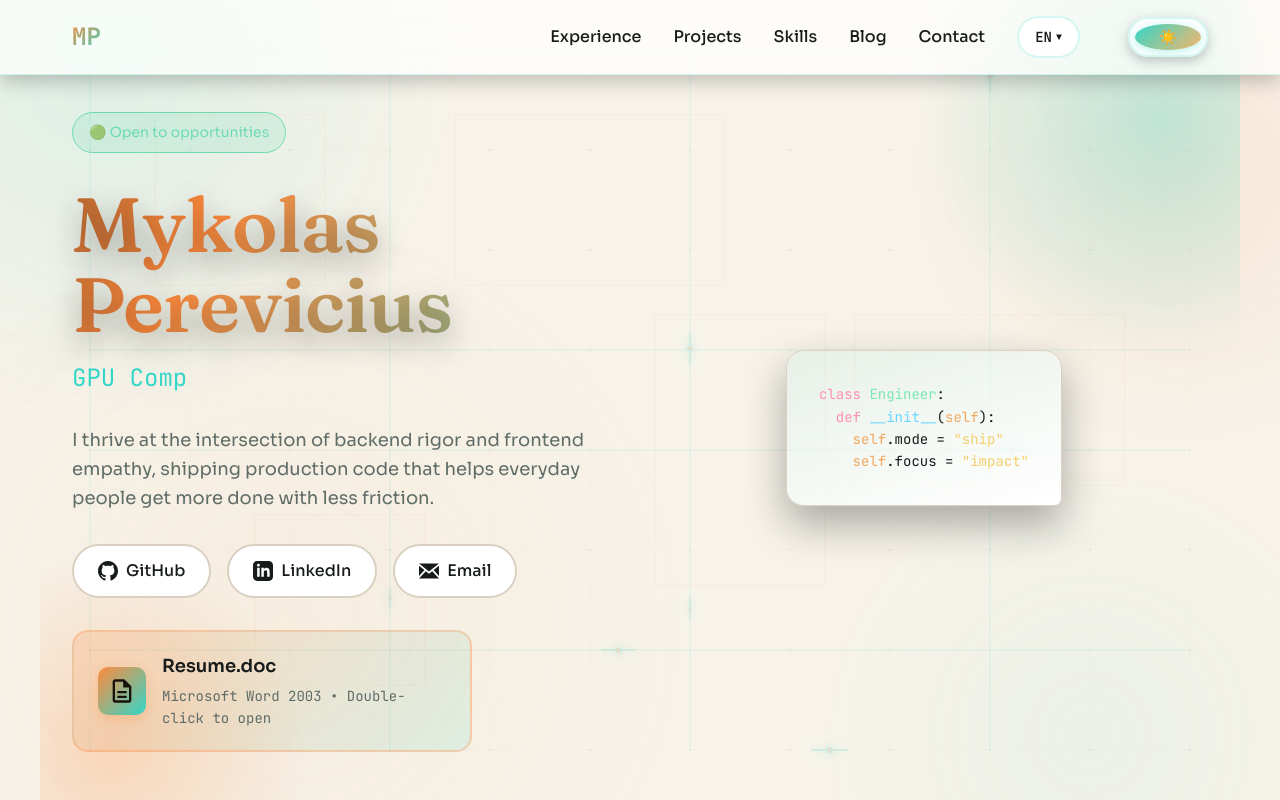
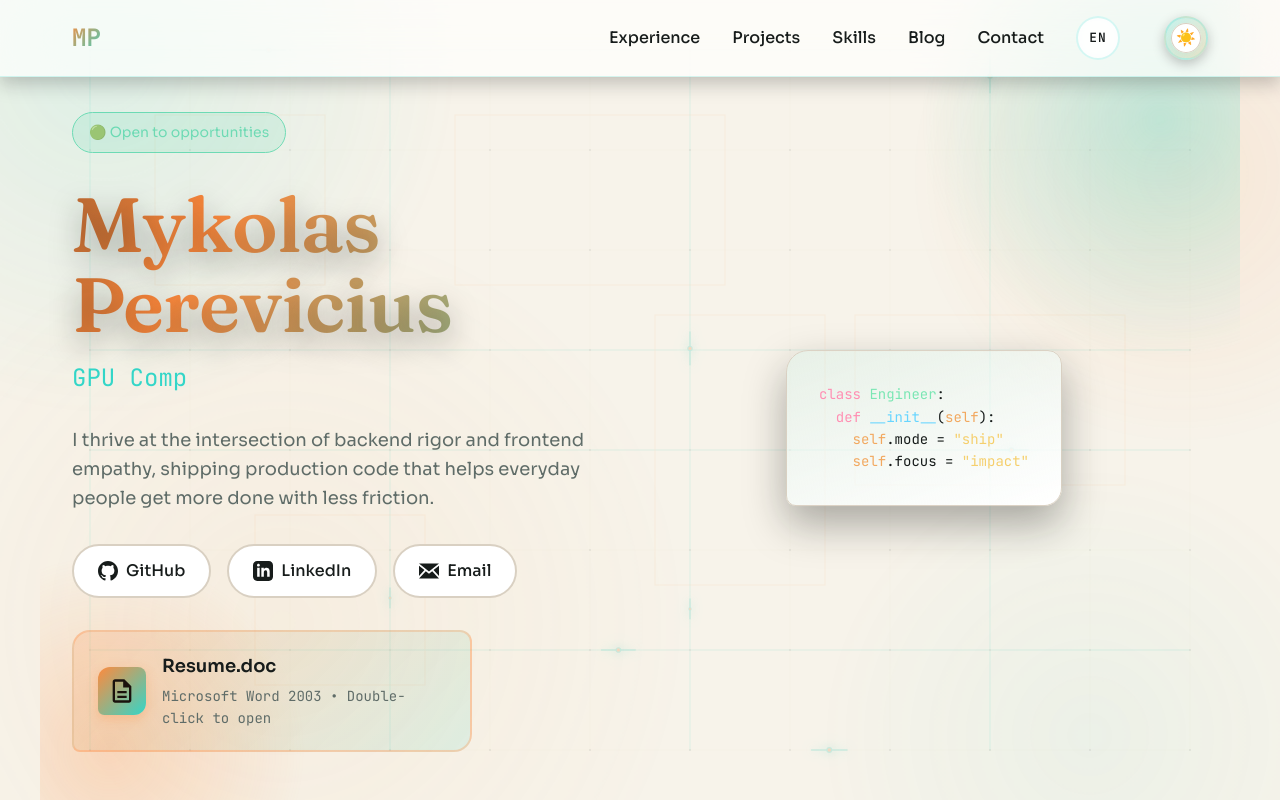
Before and after one commit to mykolas-perevicius/perevici.us, a website with bundled scripts: page index.html in a window 1280 px wide. Shown: the top 800 px of the page. Built offline with nearby package versions, Linux system fonts and the light colour scheme; no server answers; animation ran at ten frames a second; files whose address does not match are found by name.

Commit message:
Refine toggle shapes and edgy radii

```diff
--- a/css/components.css
+++ b/css/components.css
@@ -180,59 +180,51 @@
 
 .theme-toggle {
     position: relative;
-    background: var(--glass-bg);
+    background: linear-gradient(135deg, rgb(var(--primary-rgb) / 0.25), rgb(var(--accent-rgb) / 0.3));
     backdrop-filter: blur(10px);
     border: 2px solid var(--glass-border);
-    border-radius: var(--radius-pill);
+    border-radius: 50%;
     padding: 0;
-    width: 80px;
-    height: 40px;
+    width: 44px;
+    height: 44px;
+    display: grid;
+    place-items: center;
     cursor: pointer;
     transition: all 0.4s cubic-bezier(0.4, 0, 0.2, 1);
     overflow: hidden;
     box-shadow: 0 4px 12px rgb(var(--shadow-rgb) / 0.25);
     appearance: none;
-    --toggle-track-padding: 5px;
-    --toggle-knob-size: calc(100% - (var(--toggle-track-padding) * 2));
-    --toggle-knob-x: var(--toggle-track-padding);
 }
 
 .theme-toggle::before {
     content: '';
     position: absolute;
-    top: var(--toggle-track-padding);
-    left: var(--toggle-knob-x);
-    width: var(--toggle-knob-size);
-    height: var(--toggle-knob-size);
-    background: linear-gradient(135deg, var(--primary-color), var(--accent-color));
+    inset: 5px;
+    background: var(--bg-elev);
     border-radius: 50%;
+    box-shadow: inset 0 0 0 1px var(--border);
     transition: all 0.4s cubic-bezier(0.4, 0, 0.2, 1);
-    box-shadow: 0 2px 10px rgb(var(--primary-rgb) / 0.35);
+    z-index: 0;
 }
 
 .theme-toggle::after {
     content: '🌙';
     position: absolute;
-    top: var(--toggle-track-padding);
-    left: var(--toggle-knob-x);
-    width: var(--toggle-knob-size);
-    height: var(--toggle-knob-size);
-    display: flex;
-    align-items: center;
-    justify-content: center;
-    font-size: 0.9rem;
+    inset: 0;
+    display: grid;
+    place-items: center;
+    font-size: 1rem;
     line-height: 1;
     transition: all 0.4s cubic-bezier(0.4, 0, 0.2, 1);
     z-index: 1;
 }
 
 [data-theme="light"] .theme-toggle {
-    --toggle-knob-x: calc(100% - var(--toggle-track-padding) - var(--toggle-knob-size));
+    background: linear-gradient(135deg, rgb(var(--accent-rgb) / 0.25), rgb(var(--secondary-rgb) / 0.35));
 }
 
 [data-theme="light"] .theme-toggle::before {
-    background: linear-gradient(135deg, var(--accent-color), var(--secondary-color));
-    box-shadow: 0 2px 10px rgb(var(--accent-rgb) / 0.35);
+    box-shadow: inset 0 0 0 1px var(--border), 0 6px 16px rgb(var(--accent-rgb) / 0.18);
 }
 
 [data-theme="light"] .theme-toggle::after {
@@ -255,11 +247,14 @@
     background: var(--glass-bg);
     backdrop-filter: blur(10px);
     border: 2px solid var(--glass-border);
-    border-radius: var(--radius-pill);
-    padding: 8px 16px;
+    border-radius: 50%;
+    width: 44px;
+    height: 44px;
+    display: grid;
+    place-items: center;
     cursor: pointer;
     transition: all 0.3s ease;
-    margin-right: 1rem;
+    margin-right: 0.75rem;
     user-select: none;
 }
 
@@ -270,28 +265,24 @@
 
 .language-toggle-current {
     font-family: var(--font-mono);
-    font-size: 0.875rem;
+    font-size: 0.8rem;
     font-weight: 600;
     color: var(--text);
-    display: flex;
-    align-items: center;
-    gap: 4px;
+    letter-spacing: 0.08em;
 }
 
 .language-toggle-current::after {
-    content: '▼';
-    font-size: 0.625rem;
-    transition: transform 0.3s ease;
+    content: '';
 }
 
 .language-toggle.active .language-toggle-current::after {
-    transform: rotate(180deg);
+    transform: none;
 }
 
 .language-toggle-dropdown {
     position: absolute;
     top: calc(100% + 8px);
-    right: 0;
+    left: 50%;
     background: var(--bg-elev);
     border: 2px solid var(--glass-border);
     border-radius: var(--radius-md);
@@ -303,7 +294,7 @@
         0 0 40px var(--glass-glow);
     opacity: 0;
     visibility: hidden;
-    transform: translateY(-10px);
+    transform: translate(-50%, -10px);
     transition: all 0.3s ease;
     z-index: 1000;
 }
@@ -311,7 +302,7 @@
 .language-toggle.active .language-toggle-dropdown {
     opacity: 1;
     visibility: visible;
-    transform: translateY(0);
+    transform: translate(-50%, 0);
 }
 
 .language-option {
@@ -342,17 +333,17 @@
 
 @media (max-width: 768px) {
     .language-toggle {
-        padding: 6px 12px;
+        width: 40px;
+        height: 40px;
         margin-right: 0.5rem;
     }
 
     .language-toggle-current {
-        font-size: 0.75rem;
+        font-size: 0.7rem;
     }
 
     .language-toggle-dropdown {
-        right: auto;
-        left: 0;
+        left: 50%;
     }
 }
 
--- a/css/theme.css
+++ b/css/theme.css
@@ -37,12 +37,12 @@
     --glass-blur: 16px;
 
     /* Radii */
-    --radius-xs: 6px;
-    --radius-sm: 10px;
-    --radius-md: 16px;
-    --radius-lg: 24px;
-    --radius-xl: 32px;
-    --radius-card: 18px 18px 8px 18px;
+    --radius-xs: 6px 4px 6px 3px;
+    --radius-sm: 12px 8px 12px 6px;
+    --radius-md: 18px 12px 18px 8px;
+    --radius-lg: 24px 16px 24px 12px;
+    --radius-xl: 32px 20px 32px 16px;
+    --radius-card: 22px 14px 18px 10px;
     --radius-pill: 999px;
 
     /* Shadows & glows */
```
